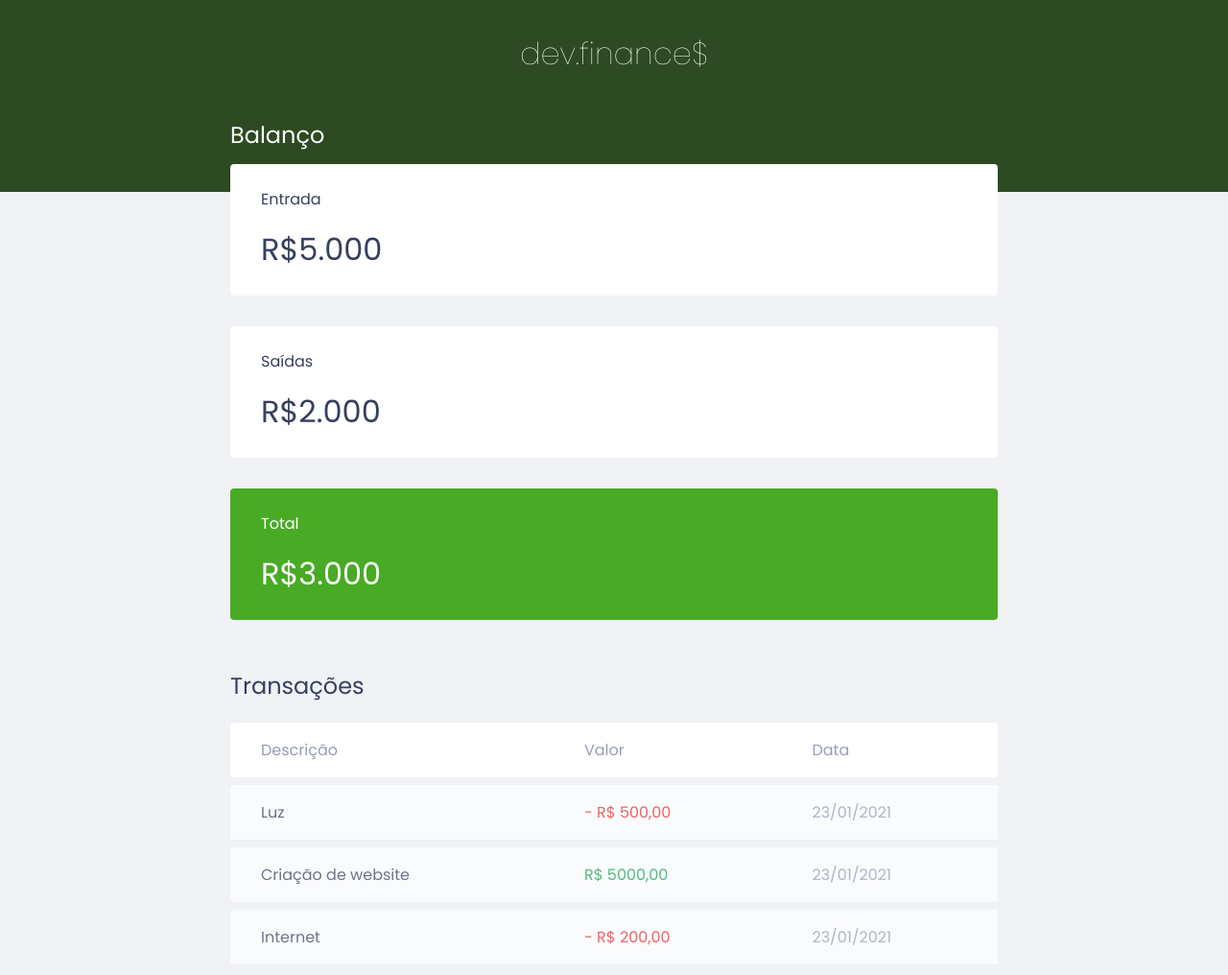
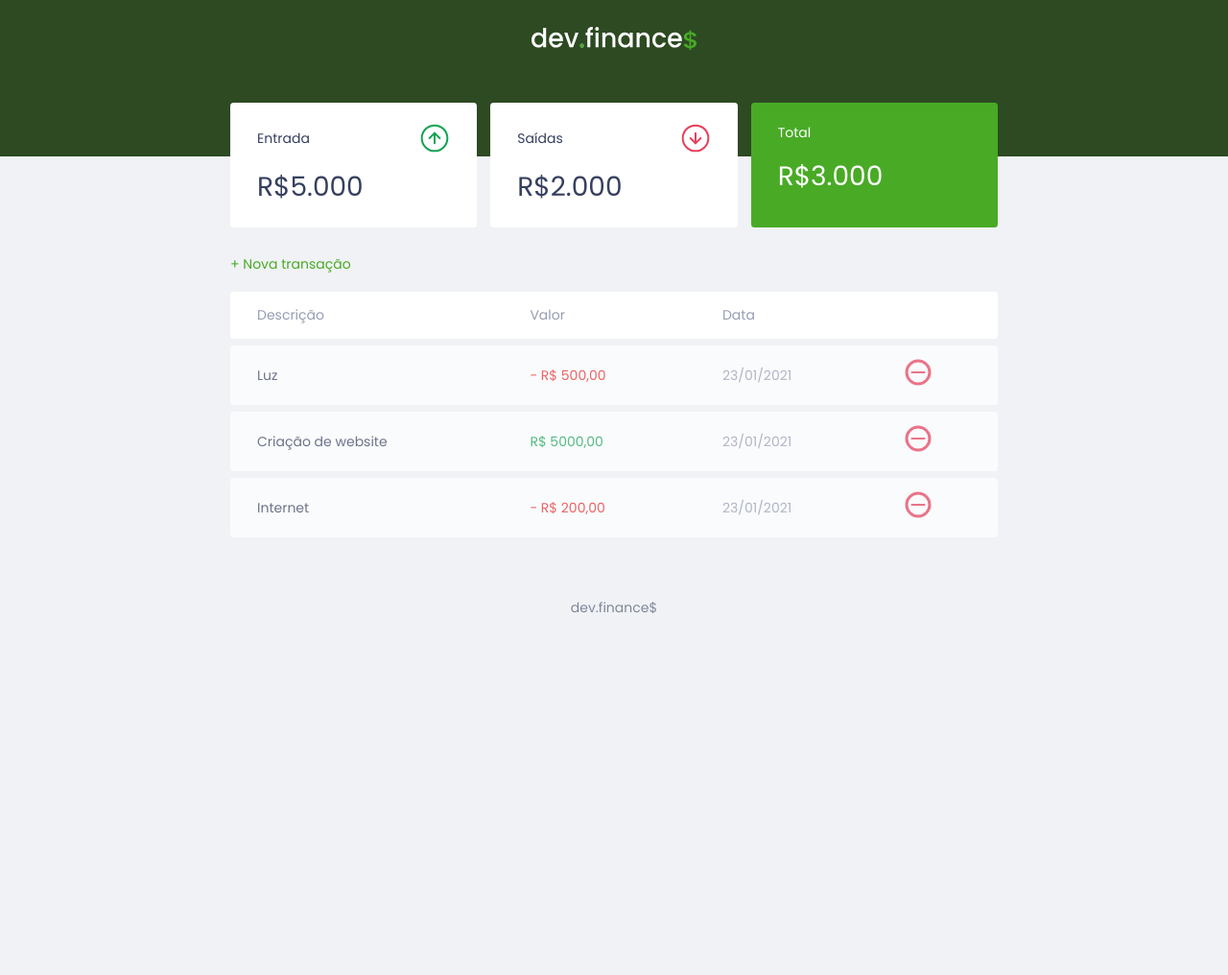
Before and after one commit to PedroHigorSousa/devfinance, a plain HTML site: page frontend/index.html in a window 1280 px wide. Shown: the top 1016 px of the page at 96% size. After the commit the page ends 800 px from the top, so only its background shows below. Drawn offline with Linux system fonts and the light colour scheme.

Commit message:
Responsiveness and icons added

```diff
--- a/frontend/index.html
+++ b/frontend/index.html
@@ -15,19 +15,27 @@
 <body>
 
     <header>
-        <h1 id="logo">dev.finance$</h1>
+        <img src="./assets/logo.svg" alt="">
     </header>
     <main class="container">
         <section id="balance">
-            <h2>Balanço</h2>
+            <h2 class="sr-only">Balanço</h2>
 
             <div class="cards">
-                <h3>Entrada</h3>
+                <h3>
+                    <span>Entrada</span>
+                    <img src="./assets/income.svg" alt="Imagem de entradas">
+                </h3>
                 <p>R$5.000</p>
             </div>
 
             <div class="cards">
-                <h3>Saídas</h3>
+                <h3>
+                    <span>
+                        Saídas
+                    </span>
+                    <img src="./assets/expense.svg" alt="">
+                </h3>
                 <p>R$2.000</p>
             </div>
             <div class="cards total">
@@ -38,13 +46,15 @@
         </section>
 
         <section id="transaction">
-            <h2>Transações</h2>
+            <h2 class="sr-only">Transações</h2>
+            <a href="#" class="button new">+ Nova transação</a>
             <table id="data-table">
                 <thead>
                     <tr>
                         <th>Descrição</th>
                         <th>Valor</th>
                         <th>Data</th>
+                        <th></th>
                     </tr>
                 </thead>
                 <tbody>
@@ -52,16 +62,25 @@
                         <td class="description">Luz</td>
                         <td class="expense">- R$ 500,00</td>
                         <td class="date">23/01/2021</td>
+                        <td>
+                            <img src="./assets/minus.svg" alt="Remover transação">
+                        </td>
                     </tr>
                     <tr>
                         <td class="description">Criação de website</td>
                         <td class="income">R$ 5000,00</td>
                         <td class="date">23/01/2021</td>
+                        <td>
+                            <img src="./assets/minus.svg" alt="Remover transação">
+                        </td>
                     </tr>
                     <tr>
                         <td class="description">Internet</td>
                         <td class="expense">- R$ 200,00</td>
                         <td class="date">23/01/2021</td>
+                        <td>
+                            <img src="./assets/minus.svg" alt="Remover transação">
+                        </td>
                     </tr>
                 </tbody>
             </table>
--- a/frontend/style.css
+++ b/frontend/style.css
@@ -1,4 +1,4 @@
-:root{
+:root {
     --color-dark-blue: #363f5f;
 }
 
@@ -8,125 +8,187 @@
     box-sizing: border-box;
 }
 
-body{
+html{
+    font-size: 93.75%;
+}
+
+/* Global ======================================> */
+
+body {
     background: #f0f2f5;
     font-family: 'Poppins', sans-serif;
 }
 
-.container{
+.sr-only {
+    position: absolute;
+    width: 1px;
+    height: 1px;
+    padding: 0;
+    margin: -1px;
+    overflow: hidden;
+    clip: rect(0, 0, 0, 0);
+    white-space: nowrap;
+    border-width: 0;
+}
+
+.container {
     width: min(90vw, 800px);
     margin: auto;
 }
 
 /* Titles ======================================> */
 
-h2{
+h2 {
     margin-top: 3.2rem;
     margin-bottom: 0.8rem;
     color: var(--color-dark-blue);
     font-weight: normal;
 }
 
-header{
+header {
     background: #2d4a22;
     padding: 2rem 0 7.5rem;
     text-align: center;
 }
 
-header h1#logo{
+header h1#logo {
     color: #fff;
     font-weight: 100;
 }
 
+/* Links ad buttons ======================================> */
+
+a {
+    color: #49aa26;
+    text-decoration: none;
+}
+
+a:hover {
+    color: #3dd705;
+}
+
+.button.new{
+    display: inline-block;
+    margin-bottom: .8rem;
+}
+
 /* Cards ======================================> */
-.cards{
+
+.cards {
     background: #fff;
     padding: 1.5rem 2rem;
     border-radius: 0.25rem;
-
     margin-bottom: 2rem;
     color: var(--color-dark-blue);
 }
 
-.cards h3{
+.cards h3 {
     font-weight: normal;
     font-size: 1rem;
+    display: flex;
+    align-items: center;
+    justify-content: space-between;
 }
 
-.cards p{
+.cards p {
     font-size: 2rem;
     line-height: 3rem;
-
     margin-top: 1rem;
 }
 
-.cards.total{
+.cards.total {
     background: #49aa26;
     color: #fff;
 }
 
-main #balance{
-    margin-top: -8rem;
+/* Balance ======================================> */
+
+main #balance {
+    margin-top: -4rem;
 }
 
-main #balance h2{
-    color:  #fff;
+main #balance h2 {
+    color: #fff;
 }
 
+/* Table ======================================> */
 
-main #data-table{
+#transaction{
+    display: block;
+    width: 100%;
+    overflow-x: auto;
+}
+
+main #data-table {
     width: 100%;
     border-spacing: 0 0.5rem;
     color: #969cb3;
 }
 
-main table thead tr th:first-child,
-main table tbody tr td:first-child{
+main table thead tr th:first-child, main table tbody tr td:first-child {
     border-radius: 0.25rem 0 0 0.25rem;
 }
 
-main table th{
+main table thead tr th:last-child, main table tbody tr td:last-child {
+    border-radius: 0 0.25rem 0.25rem 0;
+}
+
+main table th {
     background: #fff;
     opacity: 1;
-
     font-weight: normal;
     padding: 1rem 2rem;
-
     text-align: left;
-
 }
 
-main table td{
+main table td {
     background: #fff;
-
     padding: 1rem 2rem;
     font-weight: normal;
 }
 
-main table tbody tr{
+main table tbody tr {
     opacity: 0.7;
 }
 
-main table tbody tr:hover{
+main table tbody tr:hover {
     opacity: 1;
 }
 
-
-td.description{
+td.description {
     color: var(--color-dark-blue);
 }
 
-td.income{
+td.income {
     color: #12a454;
 }
 
-td.expense{
+td.expense {
     color: #e92929;
 }
 
-footer{
+/* Modal ======================================> */
+
+
+footer {
     text-align: center;
     padding: 4rem 0 2rem;
     color: var(--color-dark-blue);
     opacity: 0.6;
 }
+
+/* Responsive ======================================> */
+@media (min-width: 800px){
+    html{
+        font-size: 87.5%;
+    }
+
+    #balance{
+        display: grid;
+        grid-template-columns: repeat(3, 1fr);
+        gap: 1rem;
+    }
+    #data-table{
+
+    }
+}
```
Also changed, not shown: frontend/assets/expense.svg (added), frontend/assets/income.svg (added), frontend/assets/logo.svg (added), frontend/assets/minus.svg (added), frontend/assets/plus.svg (added), frontend/assets/total.svg (added), frontend/main.js (added).
